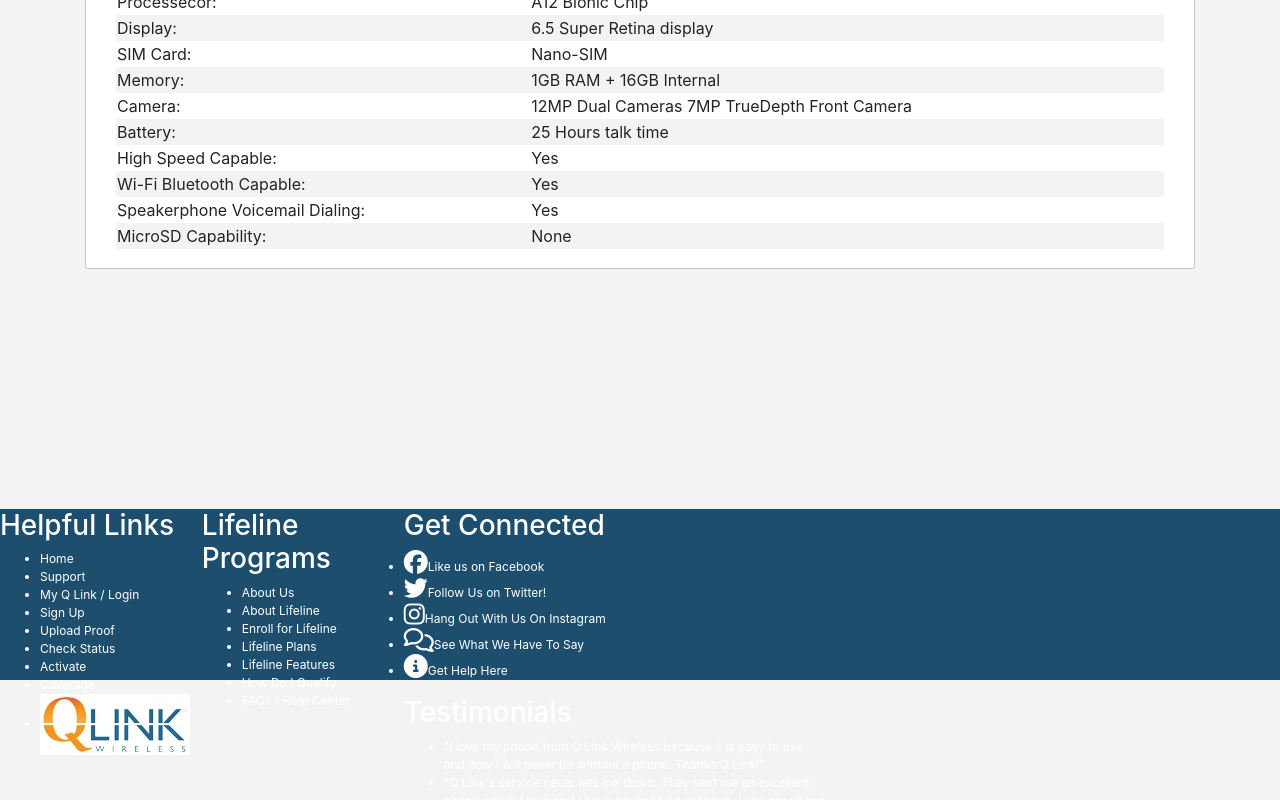
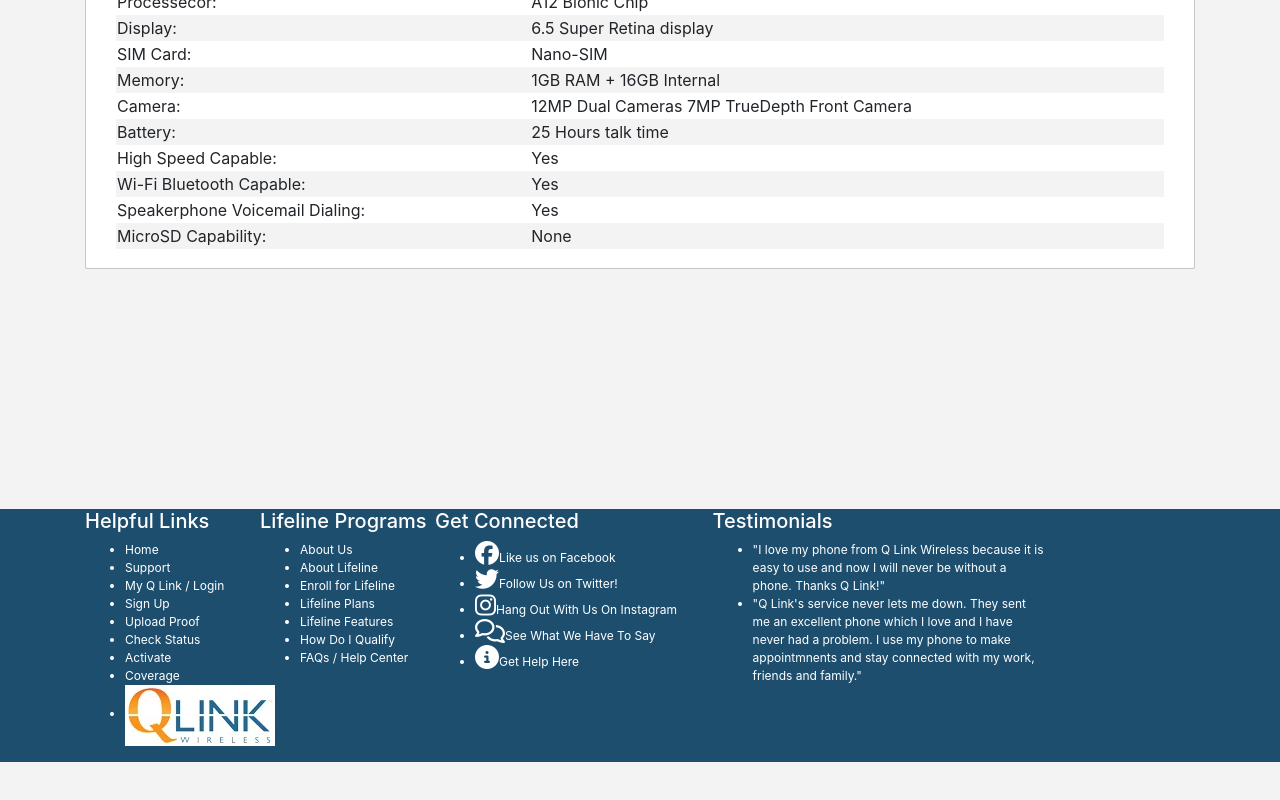
Before and after one commit to DarioQuintanilla2109/qlink-wireless, a React (Create React App) app: page / in a window 1280 px wide. Shown: the part 890-1690 px from the top of the page. After the commit the page ends 1652 px from the top, so only its background shows below. Built offline with nearby package versions, Linux system fonts and the light colour scheme.

Commit message:
added footer

```diff
--- a/src/components/Footer.js
+++ b/src/components/Footer.js
@@ -3,9 +3,10 @@
 export const Footer = () => {
   return (
     <div className='footer'>
+      <div className='container'>
         <div classname='footerContent'>
           <div className='f1'>
-          <h3>Helpful Links</h3>
+            <h5>Helpful Links</h5>
             <ul className='list1'>
               <li>
                 <a href='#'>Home</a>
@@ -37,7 +38,7 @@
             </ul>
           </div>
           <div className='f1'>
-          <h3>Lifeline Programs</h3>
+            <h5>Lifeline Programs</h5>
             <ul className='list1'>
               <li>
                 <a href='#'>About Us</a>
@@ -63,7 +64,7 @@
             </ul>
           </div>
           <div className='f3'>
-          <h3>Get Connected</h3>
+            <h5>Get Connected</h5>
             <ul className='list1'>
               <li>
                 <i class='fab fa-facebook fa-2x'></i>
@@ -118,7 +119,7 @@
             </ul>
           </div>
           <div className='f4'>
-          <h3>Testimonials</h3>
+            <h5>Testimonials</h5>
             <ul className='list1'>
               <li>
                 "I love my phone from Q Link Wireless because it is easy to use
@@ -126,13 +127,14 @@
               </li>
               <li>
                 "Q Link's service never lets me down. They sent me an excellent
-              phone which I love and I have never had a problem. I use my phone
-              to make appointmnents and stay connected with my work, friends and
-              family."
+                phone which I love and I have never had a problem. I use my
+                phone to make appointmnents and stay connected with my work,
+                friends and family."
               </li>
             </ul>
           </div>
         </div>
       </div>
+    </div>
   )
 }
--- a/src/index.css
+++ b/src/index.css
@@ -88,19 +88,28 @@
   font-size: 12px;
   clear: both;
   margin-top: 15rem;
+  display: block;
+  overflow: hidden;
 }
 .footerContent {
   margin: 0 auto;
   padding: 30px 15px 15px 15px;
+  width: 88.626%;
+}
+
+.footerContent {
 }
 
 .f1 {
   float: left;
   width: 15.771%;
 }
-
+.f3 {
+  width: 25%;
+  float: left;
+}
 .f4 {
-  width: 32.9275%;
+  width: 30%;
   float: left;
 }
 
```
Also changed, not shown: 1 other file (tests, documents, lock files or other folders). Lines whose indentation alone changed are shown as unchanged.
